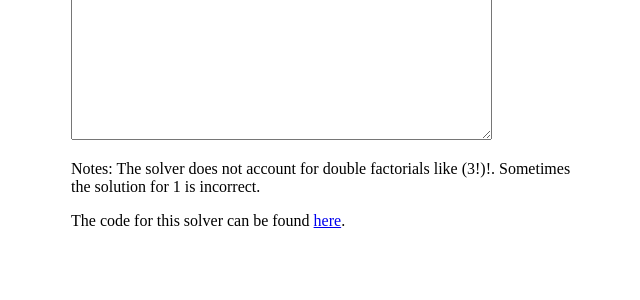
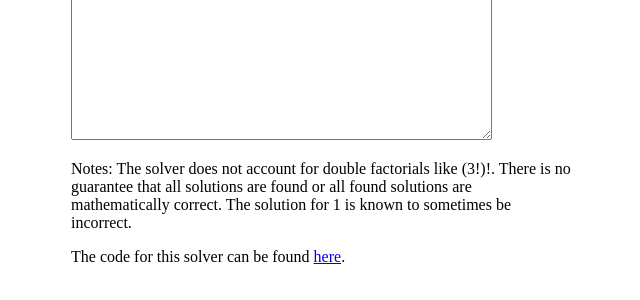
Before and after one commit to byronxu99/wgyn, a plain HTML site: page index.html in a window 1280 px wide. Shown: the part 1533-1833 px from the top of the page, without its empty margins (319-959 px from the left). Before the commit the page ends 1803 px from the top, so only its background shows below. Drawn offline with Linux system fonts and the light colour scheme; no server answers.

Commit message:
Added more detailed description.

```diff
--- a/index.html
+++ b/index.html
@@ -36,7 +36,7 @@
 
 <p><textarea id="output" rows=102 cols=50 readonly></textarea></p>
 
-<p>Notes: The solver does not account for double factorials like (3!)!. Sometimes the solution for 1 is incorrect.</p>
+<p>Notes: The solver does not account for double factorials like (3!)!. There is no guarantee that all solutions are found or all found solutions are mathematically correct. The solution for 1 is known to sometimes be incorrect.</p>
 
 <p>The code for this solver can be found <a href="https://github.com/byronxu99/wgyn">here</a>.</p>
 
```
